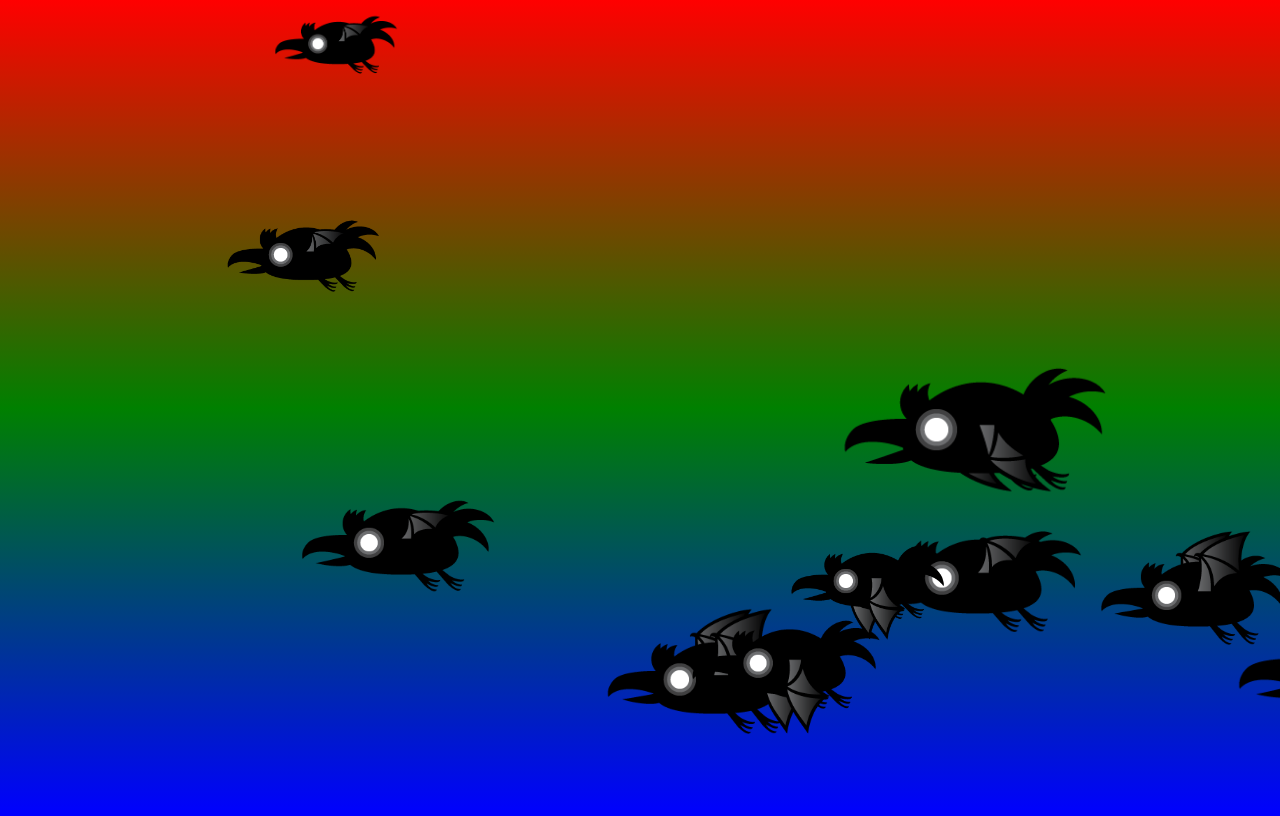
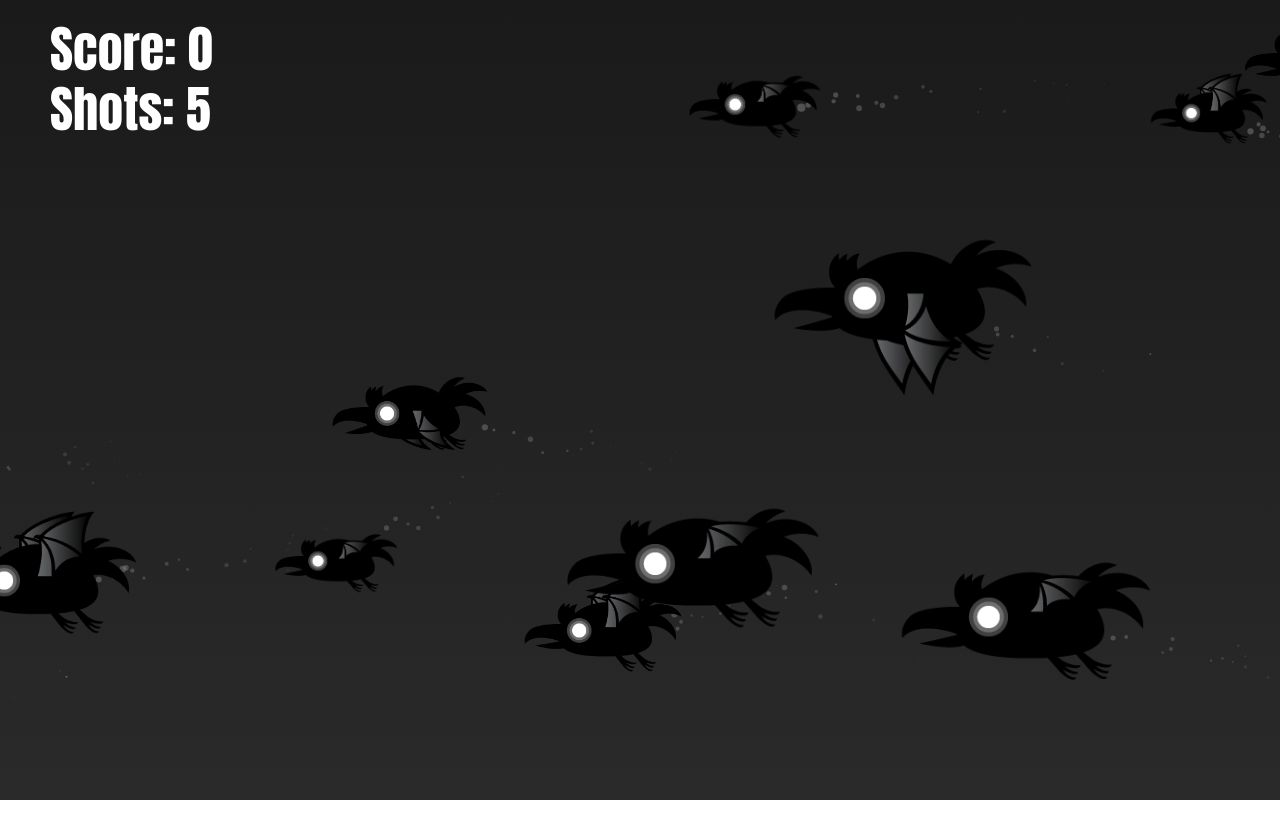
Before and after one commit to kwabena369/Wildness, a plain HTML site: page index.html in a window 1280 px wide. Drawn offline with Linux system fonts and the light colour scheme.

Commit message:
done_small

```diff
--- a/index.html
+++ b/index.html
@@ -3,12 +3,30 @@
 <head>
     <meta charset="UTF-8">
     <meta name="viewport" content="width=device-width, initial-scale=1.0">
-    <title>Ghost</title>
-    <link rel="stylesheet" href="style.css"/>
+    <title>Raven Shooter Game</title>
+    <style>
+        body {
+            width: 100vw;
+            height: 100vh;
+            overflow: hidden;
+            margin: 0;
+            background: linear-gradient(to bottom, #1a1a1a, #2a2a2a);
+            position: relative;
+        }
+        canvas {
+            position: absolute;
+            top: 0;
+            left: 0;
+        }
+        #canvas2 {
+            opacity: 0;
+        }
+    </style>
 </head>
 <body>
+    <canvas id="canvas2"></canvas>
+    <canvas id="canvas1"></canvas>
 
-    <canvas id="canvas1"></canvas>
+    <script src="index.js"></script>
 </body>
-<script src="index.js"></script>
 </html>
--- a/index.js
+++ b/index.js
@@ -1,84 +1,261 @@
-const Canvas = document.getElementById("canvas1")
-const context = Canvas.getContext("2d")
-Canvas.width = window.innerWidth
-Canvas.height = window.innerHeight
 
-//   the frame issue staff
-let toNextRaven = 0
-let intervalForNext = 400
-let lastTime = 0
+// Canvas setup
+const Canvas = document.getElementById("canvas1");
+const Canvas_2 = document.getElementById("canvas2");
+const context = Canvas.getContext("2d");
+const context_2 = Canvas_2.getContext("2d");
 
+// Game variables
+let shots = 5;
+let gameActive = true;
+let toNextRaven = 0;
+let intervalForNext = 400;
+let lastTime = 0;
+let score = 0;
+let raven = [];
+let explosion_Array = [];
+const trailParticles = [];
 
- let raven = []
-//  then we do the class forthe Revan
-class Raven{
+// Resize handler
+function resizeCanvases() {
+    Canvas.width = window.innerWidth;
+    Canvas.height = window.innerHeight;
+    Canvas_2.width = window.innerWidth;
+    Canvas_2.height = window.innerHeight;
+}
+resizeCanvases();
+window.addEventListener('resize', resizeCanvases);
 
-    constructor(){
-        this.spriteWidth = 271
-        this.spriteheight = 195
-
-        this.SizeModification  = Math.random()*0.6 + 0.4;
+// Raven class
+class Raven {
+    constructor() {
+        this.spriteWidth = 271;
+        this.spriteHeight = 195;
+        this.SizeModification = Math.random() * 0.6 + 0.4;
         this.width = this.spriteWidth * this.SizeModification;
-        this.height = this.spriteheight * this.SizeModification;
+        this.height = this.spriteHeight * this.SizeModification;
         this.x = Canvas.width;
-        this.y = Math.random()*(Canvas.height - this.height)
-        this.Xdirection = Math.random()*5 + 3
-        this.Ydirection = Math.random()*5 - 2.5
-        this.spriteImage = new Image()
-        this.spriteImage.src = "/Sprite/raven.png"
+        this.y = Math.random() * (Canvas.height - this.height);
+        this.Xdirection = Math.random() * 5 + 3;
+        this.Ydirection = Math.random() * 5 - 2.5;
+        this.spriteImage = new Image();
+        this.spriteImage.src = "./Sprite/raven.png"; // Replace with your image path
         this.frame = 0;
         this.maxframe = 4;
-        this.timeSinceFlap  = 0;
-        this.FlapInterval = Math.random()*50+50;
+        this.timeSinceFlap = 0;
+        this.FlapInterval = Math.random() * 50 + 50;
+        this.random = [
+            Math.floor(Math.random() * 55),
+            Math.floor(Math.random() * 255),
+            Math.floor(Math.random() * 255)
+        ];
+        this.color = `rgb(${this.random[0]},${this.random[1]},${this.random[2]})`;
+        this.markedForDeleting = false;
+    }
 
+    update(delta_time) {
+        if (this.y > Canvas.height - this.height || this.y < 0) {
+            this.Ydirection *= -1;
+        }
+        this.x -= this.Xdirection;
+        this.y += this.Ydirection;
 
+        if (this.x < -this.width) this.markedForDeleting = true;
 
-        //   to truck if a raven has move from the screen
-        this.markedForDeleting = false
+        this.timeSinceFlap += delta_time;
+        if (this.timeSinceFlap > this.FlapInterval) {
+            this.frame = this.frame < this.maxframe ? this.frame + 1 : 0;
+            this.timeSinceFlap = 0;
+        }
+
+        // Create dust particles
+        if (gameActive && Math.random() < 0.4) {
+            trailParticles.push(new Particle(
+                this.x + this.width/2,
+                this.y + this.height/2
+            ));
+        }
     }
-    update(delta_time){
-     this.x-=this.Xdirection
-      if(this.x< 0 - this.width)this.markedForDeleting = true
-       this.timeSinceFlap+=delta_time
-      if (this.timeSinceFlap > this.FlapInterval){
-        if(this.frame >this.maxframe)this.frame=0
-        else this.frame++;
-        this.timeSinceFlap = 0
 
-      }
-
-    }
-    //  the drawing of the raven
-    drawRaven(){
-        //  context.fillRect(this.x,this.y,this.width,this.height)
-         context.drawImage(this.spriteImage,this.frame*this.spriteWidth,0,this.spriteWidth,this.spriteheight,this.x,this.y,this.width,this.height)
+    draw() {
+        context_2.fillStyle = this.color;
+        context_2.fillRect(this.x, this.y, this.width, this.height);
+        context.drawImage(
+            this.spriteImage,
+            this.frame * this.spriteWidth,
+            0,
+            this.spriteWidth,
+            this.spriteHeight,
+            this.x,
+            this.y,
+            this.width,
+            this.height
+        );
     }
 }
 
-//  creating just one instance of the raven
+// Explosion class
+class Explosion {
+    constructor(x, y, size) {
+        this.spriteImage = new Image();
+        this.spriteImage.src = "./Sprite/boom.png"; // Replace with your image path
+        this.sprite_width = 200;
+        this.sprite_height = 179;
+        this.x = x;
+        this.y = y;
+        this.frame = 0;
+        this.SoundEffect = new Audio();
+        this.SoundEffect.src = "./soundEffect/Fire impact 1.wav"; // Replace with your sound path
+        this.timeSinceLastFrame = 0;
+        this.frameInterval = 200;
+        this.size = size;
+        this.markedForDeleting = false;
+        this.hasPlayedSound = false;
+    }
 
-let Oneinstance =  new Raven()
+    update(delta_time) {
+        if (!this.hasPlayedSound) {
+            this.SoundEffect.play();
+            this.hasPlayedSound = true;
+        }
 
-// the animation function
-function animate(timestamp){
-     context.clearRect(0,0,Canvas.width,Canvas.height)
-    //  testing it
-    let delta_time = timestamp - lastTime
-    lastTime = timestamp
-    toNextRaven+=delta_time
+        this.timeSinceLastFrame += delta_time;
+        if (this.timeSinceLastFrame > this.frameInterval) {
+            this.frame++;
+            this.timeSinceLastFrame = 0;
+            if (this.frame > 5) this.markedForDeleting = true;
+        }
+    }
 
-    if(toNextRaven > intervalForNext){
-         raven.push(new Raven())
-         toNextRaven = 0
-
+    draw() {
+        context.drawImage(
+            this.spriteImage,
+            this.frame * this.sprite_width,
+            0,
+            this.sprite_width,
+            this.sprite_height,
+            this.x,
+            this.y,
+            this.size,
+            this.size
+        );
     }
-// console.log(delta_time);
-    [...raven].forEach(obj => obj.update(delta_time));
-    [...raven].forEach(obj => obj.drawRaven());
-
-    raven = raven.filter(obj => !obj.markedForDeleting)
-    console.log(raven)
-    requestAnimationFrame(animate)
 }
 
-animate(0)
+// Particle class for dust trails
+class Particle {
+    constructor(x, y) {
+        this.x = x;
+        this.y = y;
+        this.size = Math.random() * 3 + 2;
+        this.opacity = 1;
+        this.angle = Math.random() * Math.PI * 2;
+        this.speed = Math.random() * 0.5 + 0.2;
+    }
+
+    update() {
+        this.x += Math.cos(this.angle) * this.speed;
+        this.y += Math.sin(this.angle) * this.speed;
+        this.opacity -= 0.02;
+        this.size *= 0.97;
+    }
+
+    draw() {
+        context.save();
+        context.globalAlpha = this.opacity;
+        context.fillStyle = 'rgba(150, 150, 150, 0.5)';
+        context.beginPath();
+        context.arc(this.x, this.y, this.size, 0, Math.PI * 2);
+        context.fill();
+        context.restore();
+    }
+}
+
+// Click handler
+window.addEventListener("click", (e) => {
+    if (!gameActive) return;
+
+    const rect = Canvas_2.getBoundingClientRect();
+    const x = e.clientX - rect.left;
+    const y = e.clientY - rect.top;
+
+    const pixel = context_2.getImageData(x, y, 1, 1).data;
+    let hit = false;
+
+    raven.forEach(obj => {
+        if (pixel[0] === obj.random[0] &&
+            pixel[1] === obj.random[1] &&
+            pixel[2] === obj.random[2]) {
+            hit = true;
+            score++;
+            obj.markedForDeleting = true;
+            explosion_Array.push(new Explosion(obj.x, obj.y, obj.width));
+        }
+    });
+
+    if (!hit && shots > 0) {
+        shots--;
+        Canvas.style.transform = `translate(${Math.random() * 4 - 2}px, ${Math.random() * 4 - 2}px)`;
+        setTimeout(() => Canvas.style.transform = '', 100);
+    }
+});
+
+// Animation loop
+function animate(timestamp) {
+    if (!gameActive) {
+        context.fillStyle = "red";
+        context.font = "80px Impact";
+        context.textAlign = "center";
+        context.fillText("GAME OVER", Canvas.width/2, Canvas.height/2);
+        context.font = "30px Arial";
+        context.fillText("Refresh to play again", Canvas.width/2, Canvas.height/2 + 50);
+        return;
+    }
+
+    context.clearRect(0, 0, Canvas.width, Canvas.height);
+    context_2.clearRect(0, 0, Canvas.width, Canvas.height);
+
+    // Update particles
+    trailParticles.forEach((particle, index) => {
+        particle.update();
+        particle.draw();
+        if (particle.opacity <= 0) {
+            trailParticles.splice(index, 1);
+        }
+    });
+
+    const delta_time = timestamp - lastTime;
+    lastTime = timestamp;
+    toNextRaven += delta_time;
+
+    if (toNextRaven > intervalForNext) {
+        raven.push(new Raven());
+        toNextRaven = 0;
+        raven.sort((a, b) => a.width - b.width);
+    }
+
+    raven.forEach(obj => obj.update(delta_time));
+    explosion_Array.forEach(obj => obj.update(delta_time));
+    raven.forEach(obj => obj.draw());
+    explosion_Array.forEach(obj => obj.draw());
+
+    // Draw UI
+    context.fillStyle = "white";
+    context.font = "50px Impact";
+    context.textAlign = "left";
+    context.fillText("Score: " + score, 50, 70);
+
+    context.fillStyle = shots < 2 ? "red" : "white";
+    context.fillText("Shots: " + shots, 50, 130);
+
+    // Cleanup
+    raven = raven.filter(obj => !obj.markedForDeleting);
+    explosion_Array = explosion_Array.filter(obj => !obj.markedForDeleting);
+
+    // Check game over
+    if (shots <= 0) gameActive = false;
+
+    requestAnimationFrame(animate);
+}
+
+animate(0);
--- a/style.css
+++ b/style.css
@@ -3,6 +3,7 @@ body{
       height: 100vh;
       overflow: hidden;
       background: linear-gradient(to bottom, red, green, blue);
+      position: relative;
     }
 canvas{
      position: absolute;
@@ -12,3 +13,6 @@ canvas{
      height: 100vh;
 
 }
+#canvas2{
+opacity: 0;
+}
```
Also changed, not shown: 1 other file.
